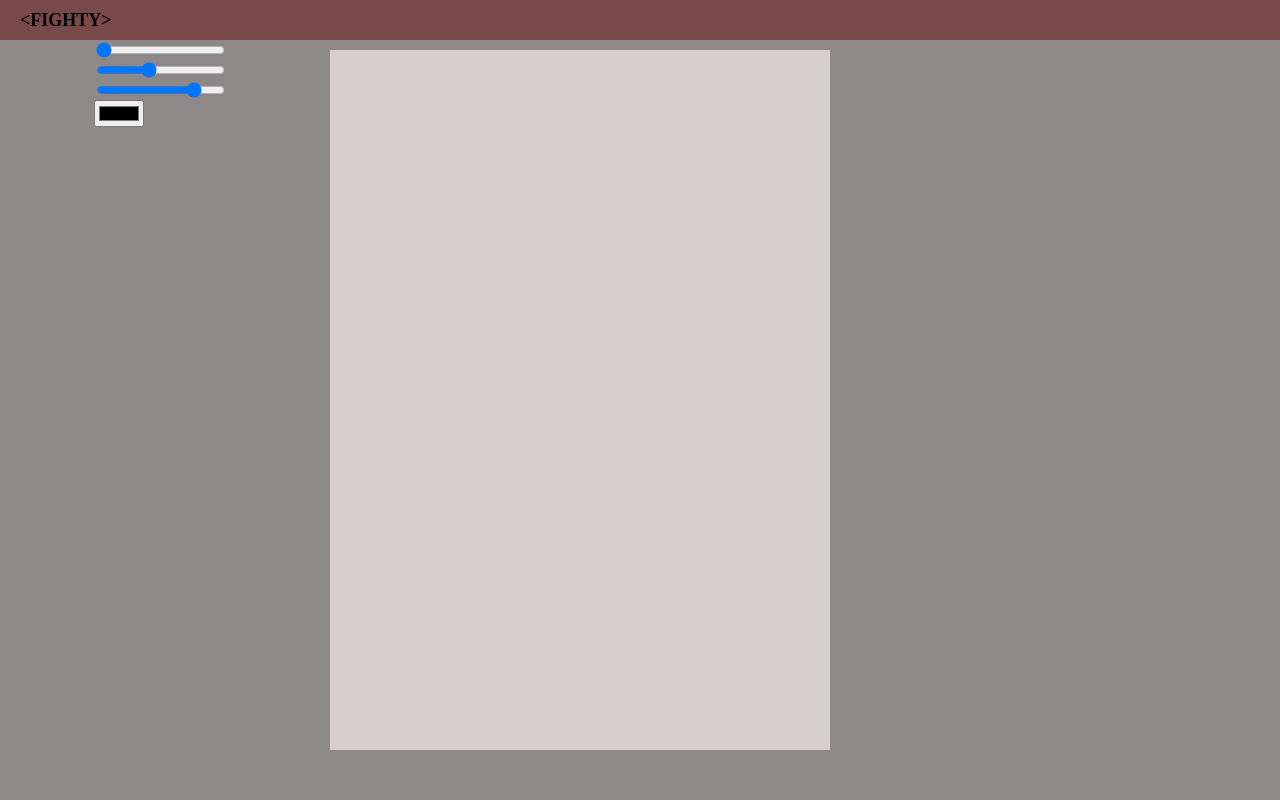
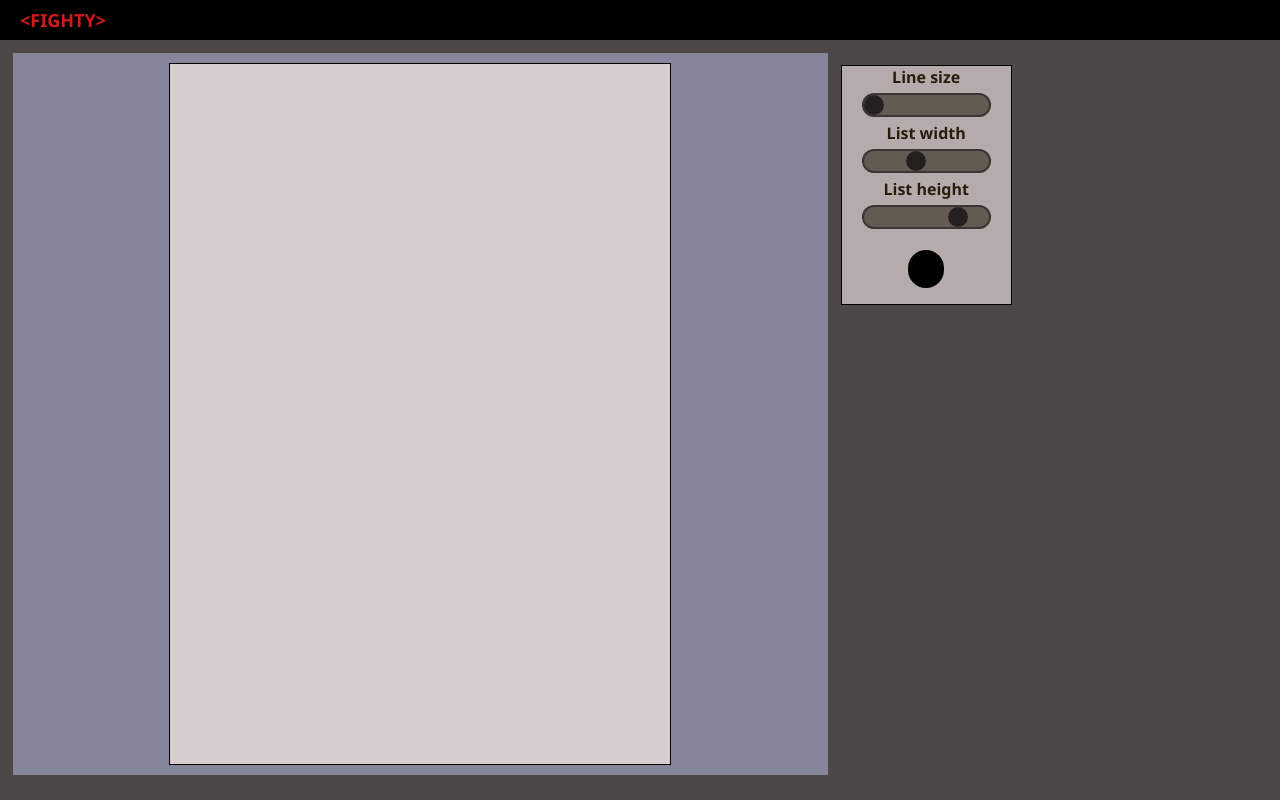
Before and after one commit to madestavich/fighty, a plain HTML site: page index.html in a window 1280 px wide. Drawn offline with Linux system fonts and the light colour scheme.

Commit message:
touch correction

```diff
--- a/css/css.css
+++ b/css/css.css
@@ -4,14 +4,16 @@ html,
   /* overflow: hidden; */
   min-height: 100%;
   height: 100%;
-  background-color: rgb(143, 136, 136);
+  background-color: rgb(77, 71, 71);
+  font-family: "Segoe UI", Tahoma, Geneva, Verdana, sans-serif;
+  box-sizing: border-box;
 }
 
 .header {
   display: flex;
   align-items: center;
   height: 5%;
-  background: rgb(121, 73, 73);
+  background: rgb(0, 0, 0);
 }
 
 .logo {
@@ -23,37 +25,61 @@ html,
   font-weight: bold;
   text-transform: uppercase;
   margin: 0;
+  color: rgb(209, 26, 26);
 }
 
 .editor {
+  margin: 1% 1%;
   display: flex;
-  justify-content: space-between;
-  align-items: flex-start;
 }
 
-.toolbar {
+.toolbar-wrapper {
   display: flex;
-  align-items: center;
-  justify-content: center;
+  margin: 1%;
   width: 25%;
+  justify-content: flex-start;
+  align-items: flex-start;
 }
 
 .toolbar-settings {
   display: flex;
+  border: 1px solid black;
   flex-direction: column;
+  align-items: center;
+  justify-content: space-evenly;
+  background: rgb(182, 171, 171);
+}
+
+.setting-label {
+  font-size: medium;
+  font-weight: 700;
+  color: rgb(41, 28, 12);
+}
+
+.range-input {
+  margin: 5px 20px;
+}
+
+.color-input {
+  margin: 15px;
+  border: 3px solid black;
+  border-radius: 35px;
 }
 
 .canvas-wrapper {
   display: flex;
-  justify-content: flex-start;
-  width: 75%;
+  justify-content: center;
+  width: 65%;
+  background: rgb(133, 133, 156);
 }
 
 .canvas {
   margin: 10px;
   background: rgb(216, 205, 205);
+  border: 1px solid black;
+  box-sizing: border-box;
 }
 
 .canvas:hover {
-  cursor: url(../png/icons8-edit-50.png) 2 45, none;
+  cursor: url(../png/icons8-edit-50.png) 1 45, none;
 }
--- /dev/null
+++ b/css/inputs.css
@@ -0,0 +1,50 @@
+@media screen and (-webkit-min-device-pixel-ratio: 0) {
+  input[type="range"] {
+    overflow: hidden;
+    -webkit-appearance: none;
+    background-color: #635b52;
+    border-radius: 25px;
+  }
+
+  input[type="range"]::-webkit-slider-runnable-track {
+    border: 2px solid #3d3535;
+    border-radius: 25px;
+  }
+
+  input[type="range"]::-webkit-slider-thumb {
+    width: 20px;
+    -webkit-appearance: none;
+    height: 20px;
+    background: #242020;
+    border-radius: 25px;
+  }
+
+  input[type="range"]::-webkit-slider-thumb:hover {
+    background: #ffffff;
+    cursor: pointer;
+  }
+}
+
+input[type="color"] {
+  width: 40px;
+  height: 40px;
+  border: none;
+  background-color: #00000000;
+  transition: ease-in-out 0.1s;
+}
+
+input[type="color"]:hover {
+  cursor: pointer;
+  transition: ease-in-out 0.1s;
+  border: 1px solid #00000000;
+  border-radius: 35px;
+  background-color: rgb(255, 255, 255);
+}
+
+input[type="color"]::-webkit-color-swatch-wrapper {
+  padding: 0;
+}
+input[type="color"]::-webkit-color-swatch {
+  border: none;
+  border-radius: 35px;
+}
--- a/index.html
+++ b/index.html
@@ -5,6 +5,7 @@
     <meta http-equiv="X-UA-Compatible" content="IE=edge" />
     <meta name="viewport" content="width=device-width, initial-scale=1.0" />
     <title>Document</title>
+    <link rel="stylesheet" href="css/inputs.css" />
     <link rel="stylesheet" href="css/css.css" />
   </head>
   <body class="body">
@@ -14,9 +15,14 @@
       </div>
     </header>
     <section class="editor">
-      <div class="toolbar">
+      <div class="canvas-wrapper">
+        <canvas class="canvas" id="canvas"></canvas>
+      </div>
+      <div class="toolbar-wrapper">
         <div class="toolbar-settings">
+          <label class="setting-label" for="lineWidth">Line size</label>
           <input
+            class="range-input non-dragable"
             type="range"
             name="lineWidth"
             id="lineWidth"
@@ -24,7 +30,9 @@
             max="6"
             value="1"
           />
+          <label class="setting-label" for="canvasWidth">List width</label>
           <input
+            class="range-input non-dragable"
             type="range"
             name="canvasWidth"
             id="canvasWidth"
@@ -32,7 +40,9 @@
             max="800"
             value="500"
           />
+          <label class="setting-label" for="canvasHeight">List height</label>
           <input
+            class="range-input non-dragable"
             type="range"
             name="canvasHeight"
             id="canvasHeight"
@@ -40,11 +50,13 @@
             max="800"
             value="700"
           />
-          <input type="color" name="lineColor" id="lineColor" />
+          <input
+            class="color-input non-dragable"
+            type="color"
+            name="lineColor"
+            id="lineColor"
+          />
         </div>
-      </div>
-      <div class="canvas-wrapper">
-        <canvas class="canvas" id="canvas"></canvas>
       </div>
     </section>
     <script src="./js/code.js" type="module"></script>
--- a/js/code.js
+++ b/js/code.js
@@ -2,10 +2,12 @@
 
 const canvas = document.getElementById("canvas");
 const context = canvas.getContext("2d");
+// canvas line configuration
 const drawLineWidth = document.getElementById("lineWidth");
+const drawLineColor = document.getElementById("lineColor");
+// canvas size configuration
 const canvasWidth = document.getElementById("canvasWidth");
 const canvasHeight = document.getElementById("canvasHeight");
-const drawLineColor = document.getElementById("lineColor");
 const canvasConfig = {
   maxWidth: 800,
   maxHeight: 800,
@@ -31,36 +33,30 @@ let lineColor = "#000";
 
 function lineStart(e) {
   e.preventDefault();
-  x = e.offsetX || e.touches[0].clientX;
-  y = e.offsetY || e.touches[0].clientY;
+  x = e.offsetX || e.targetTouches[0].clientX - canvas.offsetLeft;
+  y = e.offsetY || e.targetTouches[0].clientY - canvas.offsetTop;
   isDrawing = true;
 }
 
 function lineMove(e) {
-  // e.preventDefault();
+  e.preventDefault();
   if (isDrawing === true) {
     drawLine(
       context,
       x,
       y,
-      e.offsetX || e.touches[0].clientX,
-      e.offsetY || e.touches[0].clientY
+      e.offsetX || e.targetTouches[0].clientX - canvas.offsetLeft,
+      e.offsetY || e.targetTouches[0].clientY - canvas.offsetTop
     );
-    x = e.offsetX || e.touches[0].clientX;
-    y = e.offsetY || e.touches[0].clientY;
+    x = e.offsetX || e.targetTouches[0].clientX - canvas.offsetLeft;
+    y = e.offsetY || e.targetTouches[0].clientY - canvas.offsetTop;
   }
 }
 
 function lineEnd(e) {
   e.preventDefault();
   if (isDrawing === true) {
-    drawLine(
-      context,
-      x,
-      y,
-      e.offsetX || e.changedTouches[0].clientX,
-      e.offsetY || e.changedTouches[0].clientY
-    );
+    drawLine(context, x, y, e.offsetX, e.offsetY);
     isDrawing = false;
   }
 }
@@ -78,6 +74,7 @@ function drawLine(context, x1, y1, x2, y2) {
 //*----------------------------------------------------------------
 
 canvas.addEventListener("touchstart", (e) => {
+  console.log(x, y);
   lineStart(e);
 });
 
@@ -86,6 +83,7 @@ canvas.addEventListener("touchmove", (e) => {
 });
 
 canvas.addEventListener("touchend", (e) => {
+  console.log(x, y);
   lineEnd(e);
 });
 
@@ -101,7 +99,6 @@ canvas.addEventListener("mouseup", (e) => {
 
 drawLineWidth.addEventListener("change", (e) => {
   lineWidth = e.target.value;
-  console.log(lineWidth);
 });
 
 canvasWidth.addEventListener("change", (e) => {
@@ -124,5 +121,7 @@ document.addEventListener("mousemove", (e) => {
     e.clientY > canvas.offsetTop + canvas.height
   ) {
     isDrawing = false;
+  } else {
+    return;
   }
 });
```
